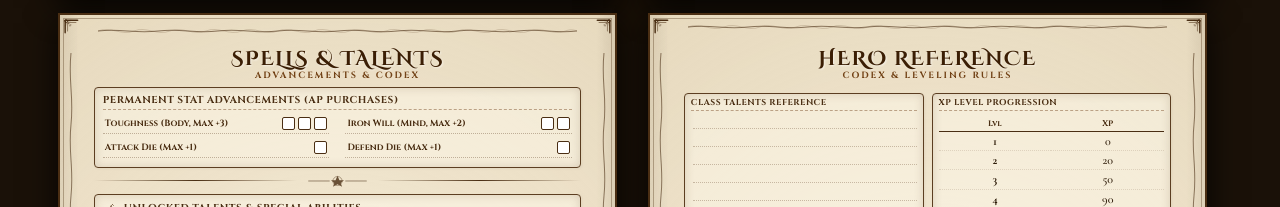
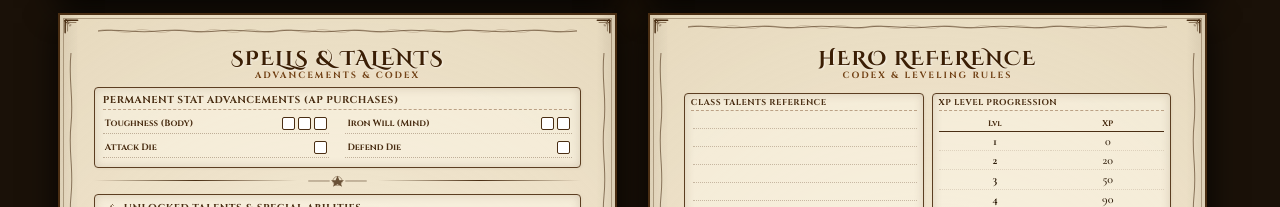
Before and after one commit to ihorvasyliev-gh/gege-quest-companion, a React (Vite) app in the folder companion-app/: page / in a window 1280 px wide. Shown: the part 851-1058 px from the top of the page. Built offline with nearby package versions, Linux system fonts and the light colour scheme.

Commit message:
Update permanent stat advancement labels to remove Max limits

```diff
--- a/companion-app/src/components/CharacterSheet.tsx
+++ b/companion-app/src/components/CharacterSheet.tsx
@@ -701,7 +701,7 @@ export function CharacterSheet() {
               <h3>Permanent Stat Advancements (AP Purchases)</h3>
               <div className="stat-upgrades-grid">
                 <div className="stat-upgrade-card">
-                  <span className="stat-upgrade-label">Toughness (Body, Max +3)</span>
+                  <span className="stat-upgrade-label">Toughness (Body)</span>
                   <div className="stat-upgrade-slots">
                     {Array.from({ length: 3 }, (_, i) => (
                       <div
@@ -713,7 +713,7 @@ export function CharacterSheet() {
                   </div>
                 </div>
                 <div className="stat-upgrade-card">
-                  <span className="stat-upgrade-label">Iron Will (Mind, Max +2)</span>
+                  <span className="stat-upgrade-label">Iron Will (Mind)</span>
                   <div className="stat-upgrade-slots">
                     {Array.from({ length: 2 }, (_, i) => (
                       <div
@@ -725,13 +725,13 @@ export function CharacterSheet() {
                   </div>
                 </div>
                 <div className="stat-upgrade-card">
-                  <span className="stat-upgrade-label">Attack Die (Max +1)</span>
+                  <span className="stat-upgrade-label">Attack Die</span>
                   <div className="stat-upgrade-slots">
                     <div className="stat-upgrade-slot" id="slot-attack-1"></div>
                   </div>
                 </div>
                 <div className="stat-upgrade-card">
-                  <span className="stat-upgrade-label">Defend Die (Max +1)</span>
+                  <span className="stat-upgrade-label">Defend Die</span>
                   <div className="stat-upgrade-slots">
                     <div
                       className={`stat-upgrade-slot ${(charState.purchasedTalents['living_fortress'] || 0) > 0 ? 'checked' : ''}`}
```
